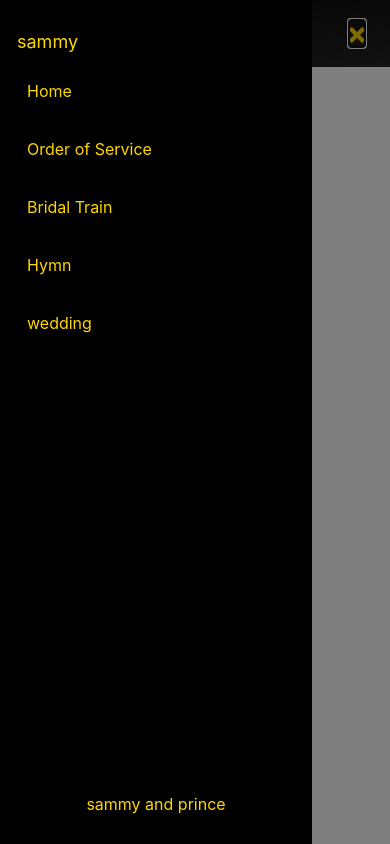
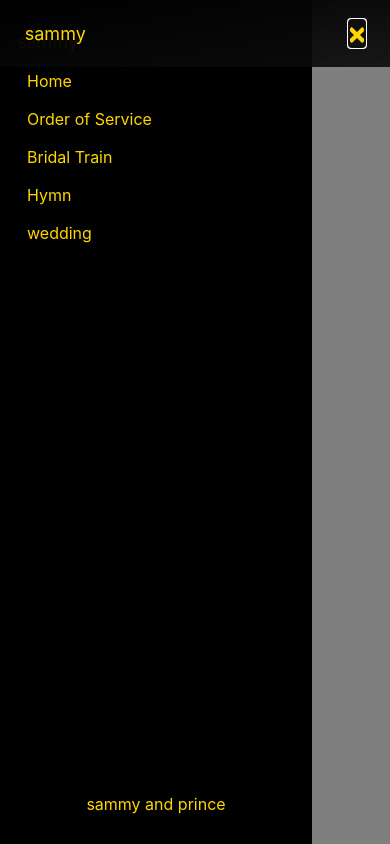
Before and after one commit to innocentEdosa/wedding-program, a React app: page / in a window 390 px wide. Both pictures are taken after a click on the button 349 px from the left and 33 px from the top of the page. Built offline with nearby package versions, Linux system fonts and the light colour scheme.

Commit message:
more work on the nav and sidebar

```diff
--- a/src/component/Navigation/Navigation.js
+++ b/src/component/Navigation/Navigation.js
@@ -23,7 +23,7 @@ const Navigation = ({ toggleSidebar, isSideBarOpen }) => {
     };
 
   return (
-    <nav className="navigation">
+    <nav className="navigation fixed-top">
       <div className="container">
         <div className="navigation-wrapper">
           <div className="navigation-brand" href="#">
--- a/src/component/SideBar/Sidebar.js
+++ b/src/component/SideBar/Sidebar.js
@@ -1,24 +1,13 @@
-import React, { useRef } from 'react';
+import React from 'react';
 import PropTypes from 'prop-types';
 import './Sidebar.scss';
 import navItems from '../../fixtures/NavItems';
 
-const SideBar = ({ displaySidebar, closeSidebar }) => {
-
-  const ref = useRef();
-  const sideBar = (e) => {
-    e.preventPropagation();
-    console.log(ref);
-    if (ref.current) {
-      closeSidebar();
-    }
-  }
+const SideBar = ({ displaySidebar }) => {
+  const slide = displaySidebar ? 'show' : '';
   return (
     <div
-  ref={ref}
-    onClick={sideBar}
-    className="sidebar"
-    style={{ display: displaySidebar ? "block" : "none" }}
+      className={['sidebar', slide].join(' ')}
     >
       <div className="sidebar-wrapper">
         <section className="sidebar-main">
@@ -38,12 +27,11 @@ const SideBar = ({ displaySidebar, closeSidebar }) => {
         <aside className="sidebar-aside">sammy and prince</aside>
       </div>
     </div>
-)
+  );
 };
 
 SideBar.propTypes = {
   displaySidebar: PropTypes.bool.isRequired,
-  closeSidebar: PropTypes.func.isRequired,
 };
 
 export default SideBar;
--- a/src/component/SideBar/Sidebar.scss
+++ b/src/component/SideBar/Sidebar.scss
@@ -6,14 +6,14 @@
 .sidebar {
   position: absolute;
   top: 0;
-  left: 0;
-  background-color: $sidebar-shadow-color;
-  height: 100vh;
-  width: 100vw;
-  animation-name: fadeIn;
-  animation-duration: 1s;
-  animation-timing-function: ease-out;
+  left: -100;
+  z-index: 100;
+  transform: translateX(-100%);
+  transition: transform .5s ease-in-out .1s;
 
+    &.show{
+      transform: translateX(0);
+    }
   &-wrapper {
     background-color: $sidebar-bg-color;
     height: 100vh;
@@ -24,9 +24,7 @@
     justify-content: space-between;
     align-items: center;
     padding: 2.8rem 1.7rem;
-    animation-name: slideInLeft;
-    animation-duration: 2s;
-    z-index: 100;
+
   }
 
   &-main{
@@ -41,27 +39,28 @@
     }
 
     &-item {
-      margin-bottom: .8rem;
       position: relative;
-      padding:1rem;
+      padding-left: 1rem;
+      padding-right: 1rem;
+
 
       &::before{
         content: '';
         position: absolute;
         bottom: 0;
-        left: 0;
+        left: 1rem;
         height: 0.2rem;
         width: 0.2rem;
         background-color: transparent;
         margin-bottom: .8rem;
         transition: transform 0.2s, width 0.4s cubic-bezier(1, 0, 0, 1) 0.2s,
         background-color 0.2s;
-      transform: scaleY(0);
+        transform: scaleY(0);
       }
 
       &:hover::before, &:active::before {
         transform: scaleY(1);
-        width: 100%;
+        width: 90%;
         background-color: $navbrand;
       }
     }
@@ -70,6 +69,8 @@
       color: $navbrand;
       font-size: 1.6rem;
       text-decoration: none;
+      display: inline-block;
+      padding-bottom: 1rem;
     }
 
   }
--- a/src/component/asset/_animation.scss
+++ b/src/component/asset/_animation.scss
@@ -17,3 +17,17 @@
     transform: translateX(0rem);
   }
 }
+
+@keyframes slideOutLeft{
+  0% {
+    transform: translateX(0rem);
+  }
+
+  50% {
+    transform: translateX(-50rem);
+  }
+
+  100% {
+    transform: translateX(-100rem);
+  }
+}
--- /dev/null
+++ b/src/component/commons/Backdrop/Backdrop.js
@@ -0,0 +1,17 @@
+import React from 'react';
+import PropTypes from 'prop-types';
+import './Backdrop.scss';
+
+const Backdrop = ({ hideBackdrop, displayBackdrop }) => {
+  const display = (displayBackdrop) ? 'showBackdrop' : '';
+  return (
+    <div onClick={hideBackdrop} className={['backdrop', display].join(' ')} />
+  );
+};
+
+Backdrop.propTypes = {
+  hideBackdrop: PropTypes.func.isRequired,
+  displayBackdrop: PropTypes.bool.isRequired,
+};
+
+export default Backdrop;
--- /dev/null
+++ b/src/component/commons/Backdrop/Backdrop.scss
@@ -0,0 +1,22 @@
+@import '../../asset/variable.scss';
+@import '../../asset/reset';
+@import '../../asset/animation';
+
+
+
+.backdrop {
+  position: absolute;
+  top: 0;
+  left: 0;
+  background-color: $sidebar-shadow-color;
+  width: 100vw;
+  height: 100vh;
+  opacity: 0;
+  transition: opacity .6s ease-out .2s;
+  z-index: -1;
+
+  &.showBackdrop {
+    opacity: 1;
+    z-index: 10;
+    }
+}
--- a/src/container/Navigation/Navigation.js
+++ b/src/container/Navigation/NavigationContainer.js
@@ -1,8 +1,9 @@
-import React, { useState } from 'react';
+import React, { useState, Fragment } from 'react';
 import Navigation from '../../component/Navigation/Navigation';
 import SideBar from '../../component/SideBar/Sidebar';
+import Backdrop from '../../component/commons/Backdrop/Backdrop';
 
-const Home = () => {
+const NavigationContainer = () => {
   const [navState, setNavState] = useState({
     displaySidebar: false,
   });
@@ -15,7 +16,7 @@ const Home = () => {
   };
 
   return (
-    <div>
+    <Fragment>
       <Navigation
         toggleSidebar={toggleSidebar}
         isSideBarOpen={navState.displaySidebar}
@@ -24,8 +25,9 @@ const Home = () => {
         displaySidebar={navState.displaySidebar}
         closeSidebar={toggleSidebar}
       />
-    </div>
+      <Backdrop hideBackdrop={toggleSidebar} displayBackdrop={navState.displaySidebar} />
+    </Fragment>
   );
 };
 
-export default Home;
+export default NavigationContainer;
--- a/src/index.js
+++ b/src/index.js
@@ -3,7 +3,7 @@ import React from 'react';
 import { render } from 'react-dom';
 import { Provider } from 'react-redux';
 import store from './store';
-import Home from './container/Navigation/Navigation';
+import Home from './container/Navigation/NavigationContainer';
 
 const Index = () => <div><Home></Home></div>
 
```
Lines whose indentation alone changed are shown as unchanged.
